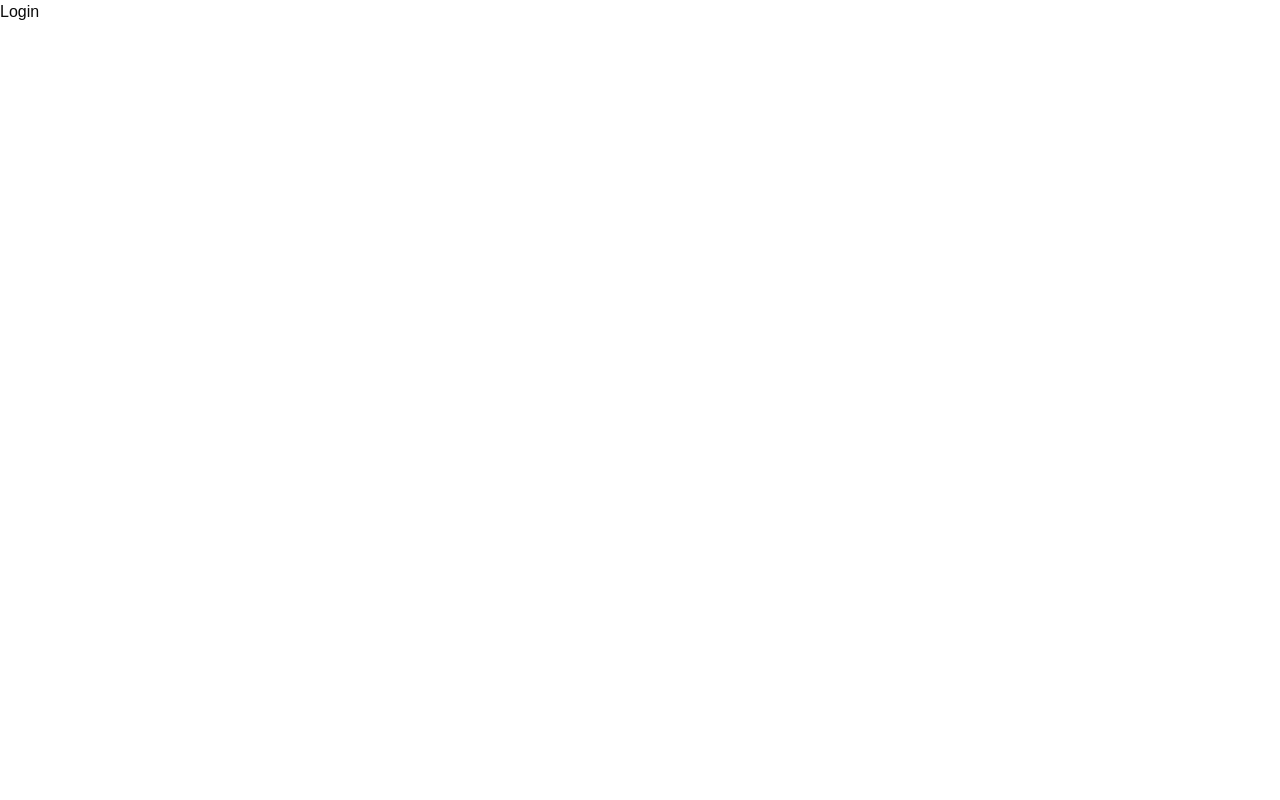
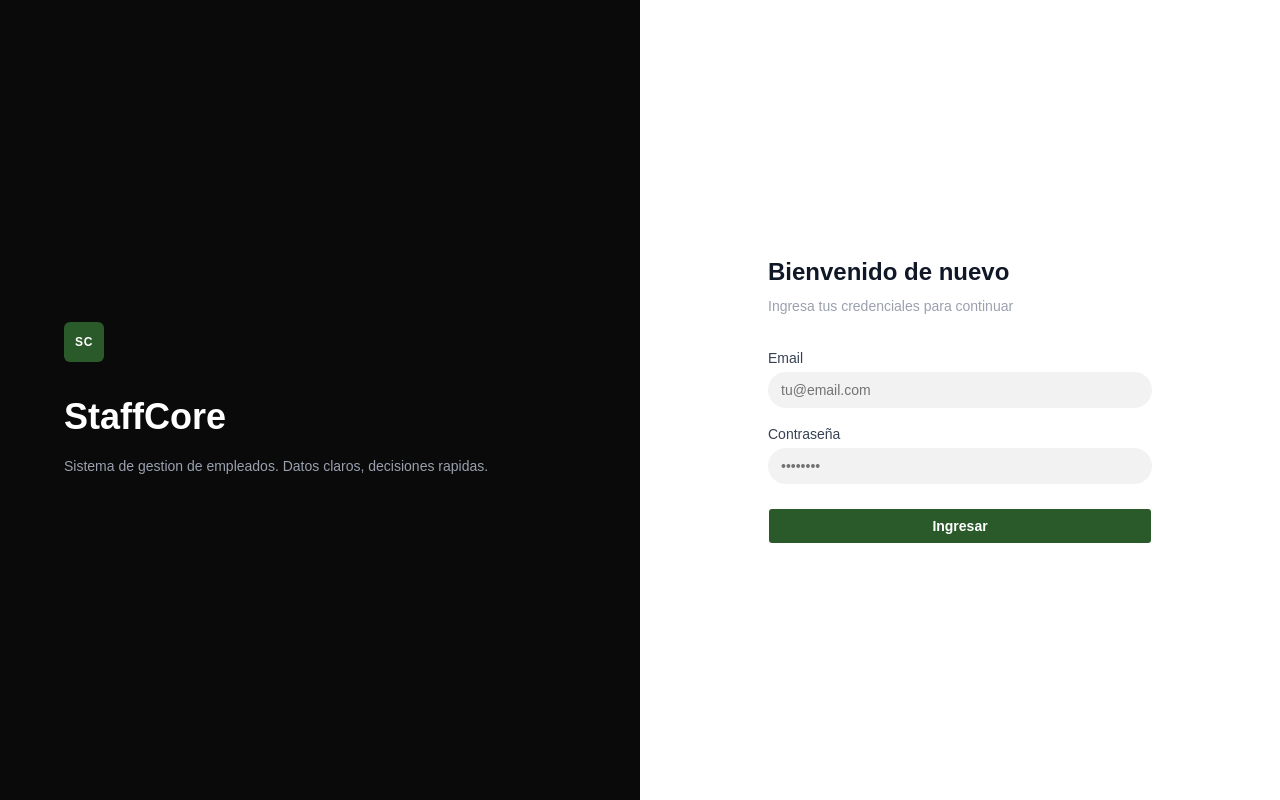
Before and after one commit to Daniel-Valencia-2021/staffcore, a React (Vite) app in the folder frontend/: page /login in a window 1280 px wide. Built offline with nearby package versions, Linux system fonts and the light colour scheme.

Commit message:
feat(frontend): add Login, ProtectedRoute and connect real data to Header

```diff
--- a/frontend/package.json
+++ b/frontend/package.json
@@ -15,6 +15,7 @@
     "axios": "^1.16.1",
     "class-variance-authority": "^0.7.1",
     "clsx": "^2.1.1",
+    "jwt-decode": "^4.0.0",
     "lucide-react": "^1.16.0",
     "radix-ui": "^1.4.3",
     "react": "^19.2.6",
--- a/frontend/src/App.tsx
+++ b/frontend/src/App.tsx
@@ -1,26 +1,36 @@
+import "./App.css";
+import { Routes, Route, Navigate, Outlet } from "react-router-dom";
+import Layout from "./components/layouts/Layouts";
+import Dashboard from "./pages/Dashboard";
+import Empleados from "./pages/Empleados";
+import Departamentos from "./pages/Departamentos";
+import Nomina from "./pages/Nomina";
+import Login from "./pages/Login";
 
-import './App.css'
-import { Routes, Route } from 'react-router-dom'
-import Layout from './components/layouts/Layouts'
-import Dashboard from './pages/Dashboard'
-import Empleados from './pages/Empleados'
-import Departamentos from './pages/Departamentos'
-import Nomina from './pages/Nomina'
-import Login from './pages/Login'
+function ProtectedRoute() {
+  const token = localStorage.getItem("token");
+  if (!token) {
+    return <Navigate to="/login" replace />;
+  } else {
+    return <Outlet />;
+  }
+}
 
 function App() {
-
-return (
-  <Routes>
-    <Route path='/login' element={<Login />} />
-    <Route element={<Layout />}>
-      <Route path='/dashboard' element={<Dashboard />} />
-      <Route path='/empleados' element={<Empleados />} />
-      <Route path='/departamentos' element={<Departamentos />} />
-      <Route path='/nomina' element={<Nomina />} />
-    </Route>
-  </Routes>
-)
+  return (
+    <Routes>
+      <Route path="/" element={localStorage.getItem("token") ? <Navigate to="/dashboard" replace /> : <Navigate to="/login" replace />} />
+      <Route path="/login" element={<Login />} />
+      <Route element={<ProtectedRoute />}>
+        <Route element={<Layout />}>
+          <Route path="/dashboard" element={<Dashboard />} />
+          <Route path="/empleados" element={<Empleados />} />
+          <Route path="/departamentos" element={<Departamentos />} />
+          <Route path="/nomina" element={<Nomina />} />
+        </Route>
+      </Route>
+    </Routes>
+  );
 }
 
-export default App
+export default App;
--- a/frontend/src/components/layouts/Header.tsx
+++ b/frontend/src/components/layouts/Header.tsx
@@ -1,4 +1,14 @@
-export default function Header() {
+import { jwtDecode } from "jwt-decode";
+
+interface HeaderProps {
+  totalEmpleados: number;
+  totalDepartamentos: number;
+}
+
+export default function Header({ totalEmpleados, totalDepartamentos }: HeaderProps) {
+  const token = localStorage.getItem("token");
+  const user = token ? jwtDecode<{ email: string; role: string }>(token) : null;
+
   return (
     <header className="header h-16 border-b border-gray-100 flex items-center justify-between px-8 bg-white">
       <div className="header-left flex items-center text-green-700 font-bold text-lg tracking-wide ">
@@ -6,13 +16,13 @@ export default function Header() {
       </div>
       <div className="flex gap-10">
         <div className="flex flex-col items-center">
-          <span className="text-3xl font-black text-[#2a5a2a]">148</span>
+          <span className="text-3xl font-black text-[#2a5a2a]">{totalEmpleados}</span>
           <span className="text-xs text-gray-400 uppercase tracking-wider">
             Empleados
           </span>
         </div>
         <div className="flex flex-col items-center">
-          <span className="text-3xl font-black text-[#2a5a2a]">8</span>
+          <span className="text-3xl font-black text-[#2a5a2a]">{totalDepartamentos}</span>
           <span className="text-xs text-gray-400 uppercase tracking-wider">
             Departamentos
           </span>
@@ -20,10 +30,10 @@ export default function Header() {
       </div>
       <div className="usuario flex flex-col items-end">
         <span className="text-sm font-medium text-gray-800">
-          example@example.com
+          {user?.email || "example@example.com"}
         </span>
         <span className="text-xs text-[#2a5a2a] font-semibold uppercase tracking-wider">
-          Administrador
+          {user?.role || "Administrador"}
         </span>
       </div>
     </header>
--- a/frontend/src/components/layouts/Layouts.tsx
+++ b/frontend/src/components/layouts/Layouts.tsx
@@ -1,13 +1,37 @@
 import { Outlet } from 'react-router-dom'
 import Sidebar from './Sidebar'
 import Header from './Header'
+import { useEffect, useState } from 'react';
+import api from '@/api/axios';
+
 
 export default function Layout() {
+
+  const [totalEmpleados, setTotalEmpleados] = useState(0);
+  const [totalDepartamentos, setTotalDepartamentos] = useState(0);
+  useEffect(() => {
+    const fetchData = async () => {
+      try {
+        const empleadosResponse = await api.get("/employee/")
+        setTotalEmpleados(empleadosResponse.data.length);
+
+        const departamentosResponse = await api.get("/departments/")
+        setTotalDepartamentos(departamentosResponse.data.length);
+      } catch (error) {
+        console.error("Error fetching data:", error);
+      }
+    };
+
+    fetchData();
+  }, []);
+
+// useEffect con las llamadas aquí
+
   return (
     <div className="layout flex h-screen bg-white">
       <Sidebar />
       <div className="main-content flex-1 flex flex-col overflow-hidden">
-        <Header />
+        <Header totalEmpleados={totalEmpleados} totalDepartamentos={totalDepartamentos} />
         <main className="content-area flex-1 overflow-y-auto p-8">
           <Outlet />
         </main>
--- a/frontend/src/components/layouts/Sidebar.tsx
+++ b/frontend/src/components/layouts/Sidebar.tsx
@@ -5,9 +5,14 @@ import {
   LogOut,
   Users,
 } from "lucide-react";
-import { NavLink } from "react-router-dom";
+import { NavLink, useNavigate } from "react-router-dom";
+export default function Sidebar() {
+  const navigate = useNavigate();
 
-export default function Sidebar() {
+  const handleLogout = () => {
+    localStorage.removeItem("token");
+    navigate("/login");
+  };
   return (
     <aside className="group w-14 hover:w-56 transition-all duration-300 h-full bg-[#0a0a0a] flex flex-col items-start py-4 gap-4 px-3">
       <div className="logo w-10 h-10 rounded-sm bg-[#2a5a2a] flex items-center justify-center text-white text-xs font-black tracking-wider">
@@ -64,11 +69,15 @@ export default function Sidebar() {
         </NavLink>
       </nav>
 
-      <button className="text-gray-500 hover:text-white" title="Cerrar sesión">
+      <button
+        onClick={handleLogout}
+        className="text-gray-500 hover:text-white"
+        title="Cerrar sesión"
+      >
         <LogOut size={20} />
         <span className="hidden group-hover:block whitespace-nowrap text-sm">
-            Cerrar sesión
-          </span>
+          Cerrar sesión
+        </span>
       </button>
     </aside>
   );
--- a/frontend/src/pages/Login.tsx
+++ b/frontend/src/pages/Login.tsx
@@ -1,3 +1,85 @@
+import { useState } from "react";
+import { useNavigate } from "react-router-dom";
+import { Button } from "@/components/ui/button";
+import { Input } from "@/components/ui/input";
+import api from "@/api/axios";
+
 export default function Login() {
-  return <div>Login</div>
+  const [email, setEmail] = useState("");
+  const [password, setPassword] = useState("");
+  const [loading, setLoading] = useState(false);
+  const [error, setError] = useState("");
+  const navigate = useNavigate();
+
+  const handleLogin = async () => {
+    setLoading(true);
+    setError("");
+    try {
+      const response = await api.post("/auth/login", { email, password });
+      const { access_token } = response.data;
+      localStorage.setItem("token", access_token);
+      navigate("/dashboard");
+    } catch {
+      setError("Credenciales inválidas. Inténtalo de nuevo.");
+    } finally {
+      setLoading(false);
+    }  };
+
+  return (
+    <div className="flex h-screen">
+      <div className="hidden md:flex w-1/2 bg-[#0a0a0a] flex-col justify-center px-16">
+        <div className="w-10 h-10 rounded-sm bg-[#2a5a2a] flex items-center justify-center text-white text-xs font-black tracking-wider mb-8">
+          SC
+        </div>
+        <h1 className="text-4xl font-black text-white leading-tight mb-4">
+          StaffCore
+        </h1>
+        <p className="text-gray-400 text-sm leading-relaxed">
+          Sistema de gestion de empleados. Datos claros, decisiones rapidas.
+        </p>
+      </div>
+
+      <div className='w-full md:w-1/2 flex items-center justify-center px-8'>
+        <div className='w-full max-w-sm'>
+          <h2 className='text-2xl font-bold text-gray-900 mb-2'>
+          Bienvenido de nuevo
+          </h2>
+          <p className='text-sm text-gray-400 mb-8'>
+          Ingresa tus credenciales para continuar
+          </p>
+          {/* Campo email */}
+          <div className='mb-4'>
+            <label className='text-sm font-medium text-gray-700 mb-1 block'>
+              Email
+            </label>
+            <Input
+              type='email'
+              placeholder='tu@email.com'
+              value={email}
+              onChange={(e) => setEmail(e.target.value)}
+            />
+          </div>
+          {/* Campo contraseña */}
+          <div className='mb-6'>
+            <label className='text-sm font-medium text-gray-700 mb-1 block'>
+              Contraseña
+            </label>
+            <Input
+              type='password'
+              placeholder='••••••••'
+              value={password}
+              onChange={(e) => setPassword(e.target.value)}
+            />
+          </div>
+
+          {error && <p className="text-red-500 text-sm mb-4">{error}</p>}
+
+          <Button onClick={handleLogin} disabled={loading} className='w-full bg-[#2a5a2a] hover:bg-[#1e431e] text-white font-bold py-2 px-4 rounded'>
+            {loading ? "Ingresando..." : "Ingresar"}
+          </Button>
+
+        </div>
+      </div>
+    </div>
+  );
 }
```
Also changed, not shown: 1 other file (tests, documents, lock files or other folders).
